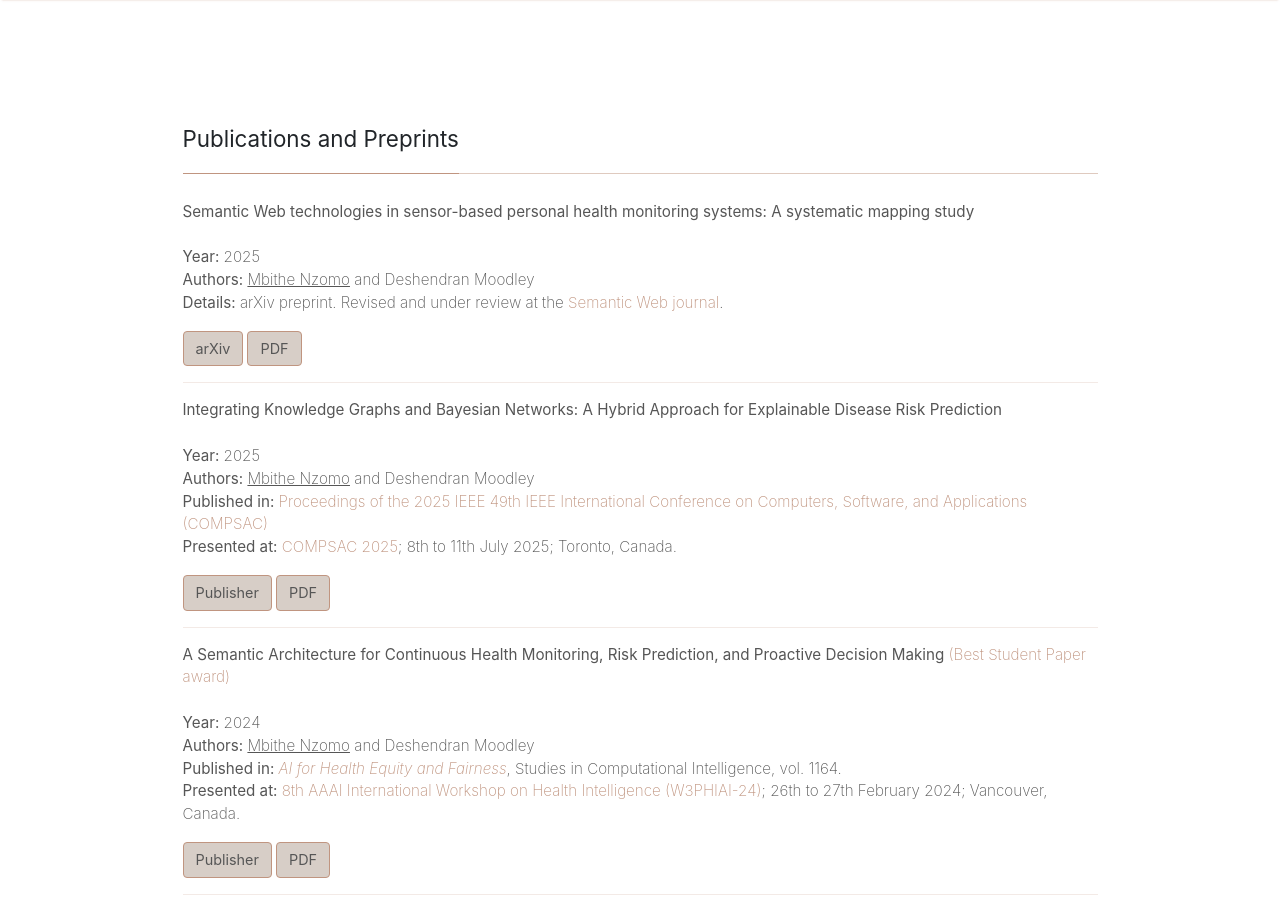
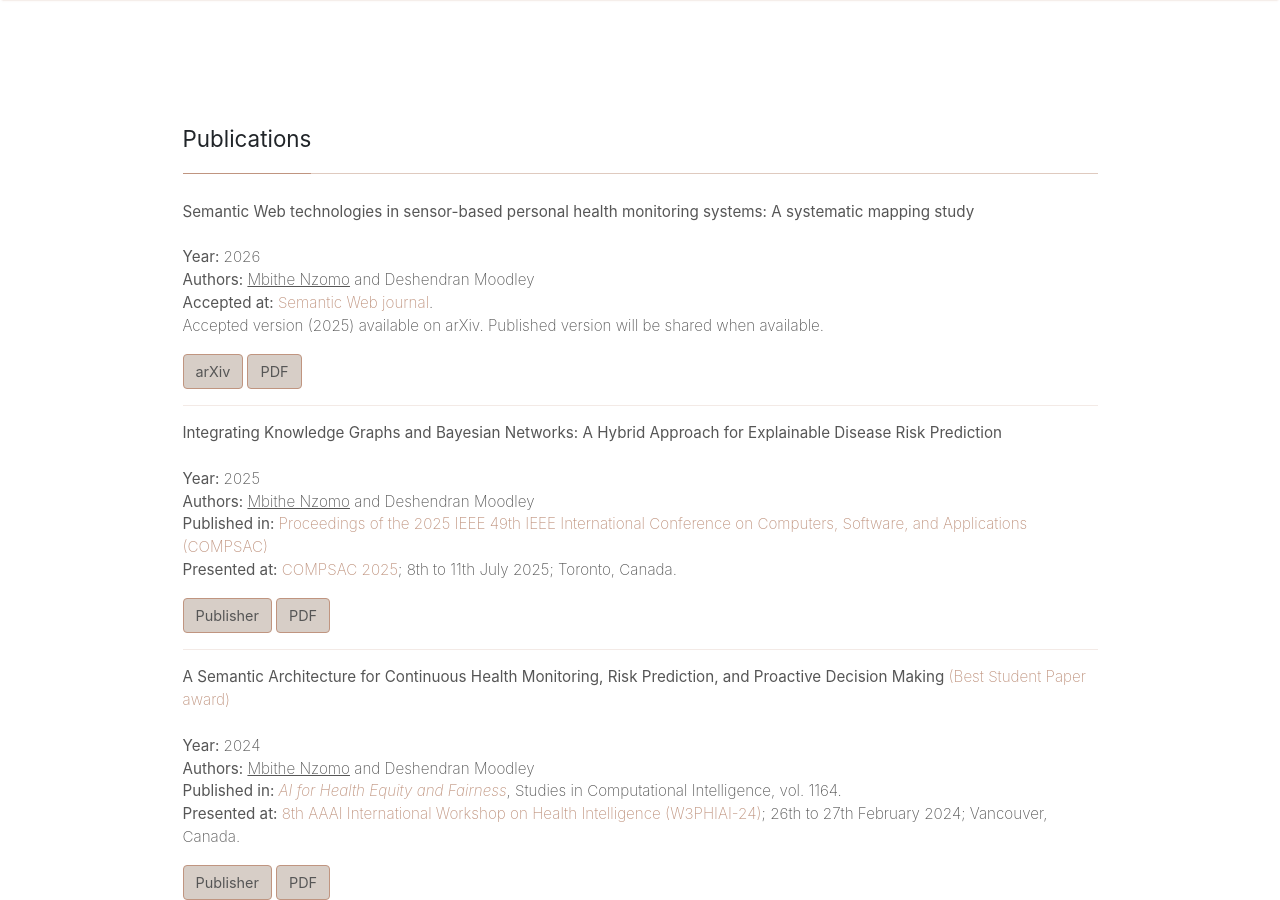
Before and after one commit to mbithenzomo/mbithenzomo.github.io, a Jekyll site: the page built from publications.html, in a window 1280 px wide and 900 px high. Built offline with Jekyll 4.4.1, drawn with Linux system fonts in a browser that asks for light colours; nearby versions of some CDN libraries.

Commit message:
Latest updates

```diff
--- a/cv.html
+++ b/cv.html
@@ -12,7 +12,7 @@ title: CV
       <div class="col-md-12">
         <div class="section-title">
             <h2><span>CV</span></h2>
-            <p><i>Last updated: 26 Sep 2025</i></p>
+            <p><i>Last updated: 26 Feb 2026</i></p>
         </div>
         <div class="section-title">
             <h3>Education</h3>
@@ -107,7 +107,7 @@ title: CV
         </div>
         <div class="section-title">
             <h3>Work Experience</h3>
-            <strong>Consultant</strong>, World Bank Group (2025)
+            <strong>Consultant</strong>, World Bank Group (2025 - 2026)
                 <ul>
                   <li>Worked with the <a href="https://www.jointdatacenter.org/" target="_blank">World Bank-UNHCR Joint Data Centre on Forced Displacement</a> as a <a href="https://www.worldbank.org/en/region/afr/brief/world-bank-group-africa-fellowship-program" target="_blank">World Bank Group Africa Fellow</a>.</li>
                   <li>Developed and deployed a full-stack web dashboard analysing malaria, climate, and refugee data in Uganda, to enable data-driven decision-making for malaria control.</li>
--- a/index.html
+++ b/index.html
@@ -11,7 +11,7 @@ title: Home
   <p align="justify">I'm a PhD candidate in Computer Science at the <a href="http://www.uct.ac.za/" target="_blank">University of Cape Town</a>, working on AI for explainable health risk prediction and decision support using multimodal and heterogeneous health data. I explore the integration of symbolic AI, particularly ontologies and knowledge graphs, with machine learning and Bayesian networks within a hybrid AI architecture.  My PhD research is conducted within the <a href="https://airu.org.za/" target="blank">Artificial Intelligence
     Research Unit (AIRU)</a>, which hosts South Africa's <a href="https://www.cair.org.za/" target="blank"> Centre for Artificial Intelligence
     Research (CAIR)</a> network. I'm supervised by Prof. Deshen Moodley.</p>
-  <p align="justify"> From February to September 2025, I was also a consultant at the <a href="https://www.jointdatacenter.org/" target="_blank"> World Bank-UNHCR Joint Data Centre on Forced Displacement (JDC)<a/> as a <a href="https://www.worldbank.org/en/region/afr/brief/world-bank-group-africa-fellowship-program" target="blank">World Bank Group Africa fellow</a>. I researched how forced displacement affects malaria vulnerability and burden, with a particular focus on how climate shocks mediate this relationship. I'm a <a href="https://www.forwomeninscience.com/" target="blank">L'Oréal-UNESCO For Women In Science Young Talents Awardee</a>, recipient of the
+  <p align="justify"> I am also a consultant at the <a href="https://www.jointdatacenter.org/" target="_blank"> World Bank-UNHCR Joint Data Centre on Forced Displacement (JDC)<a/> as a <a href="https://www.worldbank.org/en/region/afr/brief/world-bank-group-africa-fellowship-program" target="blank">World Bank Group Africa fellow</a>. I am researching how forced displacement affects malaria vulnerability and burden, with a particular focus on how climate shocks mediate this relationship. I'm a <a href="https://www.forwomeninscience.com/" target="blank">L'Oréal-UNESCO For Women In Science Young Talents Awardee</a>, recipient of the
     <a href="https://buildyourfuture.withgoogle.com/scholarships/generation-google-scholarship-emea">Generation Google Scholarship</a>, and alumni of the <a href="https://hpi.de/en/research/cooperations-partners/research-schools/university-of-cape-town.html" target="blank">
       Hasso Plattner Institute</a> and <a href="https://mawazoinstitute.org/fellowship" target="blank">Mawazo</a> fellowship programs.</p>
   <p align="justify">Prior to my PhD, I graduated with Distinction from the <a href="https://www.manchester.ac.uk/" target="_blank">University of
@@ -45,9 +45,9 @@ title: Home
 <br/>
   <div class="section-title" id="news">
       <h2><span>Highlights</span></h2>
+        <p style="font-size: 0.85rem;"><strong>December 2025:</strong> Our paper <a href="https://www.semantic-web-journal.net/content/semantic-web-technologies-sensor-based-personal-health-monitoring-systems-systematic-0" target="_blank">"Semantic Web technologies in sensor-based personal health monitoring systems: A systematic mapping study"</a> was accepted at the Semantic Web journal! It will soon be published as an open access article.</p> <hr>
         <p style="font-size: 0.85rem;"><strong>June 2025:</strong> Our paper "Integrating Knowledge Graphs and Bayesian Networks: A Hybrid Approach for Explainable Disease Risk Prediction" was
-            accepted at the <a href="https://ieeecompsac.computer.org/2025/" target="_blank">49th IEEE International Conference on Computers, Software, and Applications (COMPSAC 2025)</a> to be held in July in Toronto, Canada. Read the paper on  <a href="https://arxiv.org/pdf/2506.13920" target="_blank">arXiv</a>.</p> <hr>
-        <p style="font-size: 0.85rem;"><strong>February 2025:</strong> I have begun working as a consultant at the <a href="https://www.jointdatacenter.org/" target="_blank">World Bank-UNHCR Joint Data Centre on Forced Displacement</a>, through the <a href="https://www.worldbank.org/en/region/afr/brief/world-bank-group-africa-fellowship-program" target="blank">World Bank Group (WBG) Africa Fellowship program</a>. I'm one of 26 fellows selected from 3,039 applicants this year — an acceptance rate below 0.9%. See the 2025 fellow profiles <a href="{{site.baseurl}}/assets/files/WBG Africa Fellows 2025.pdf" target="_blank">here</a> (I'm on page 7!).</p> <hr>
+            accepted at the <a href="https://ieeecompsac.computer.org/2025/" target="_blank">49th IEEE International Conference on Computers, Software, and Applications (COMPSAC 2025)</a> to be held in July in Toronto, Canada. Paper available on <a href="https://doi.org/10.1109/COMPSAC65507.2025.00111" target="_blank">IEEE Xplore</a> or on <a href="https://arxiv.org/pdf/2506.13920" target="_blank">arXiv</a>.</p> <hr>
 
 
 <a target="_blank" href="{{site.baseurl}}/updates" class="btn btn-styled">Other updates</a>
--- a/publications.html
+++ b/publications.html
@@ -11,13 +11,14 @@ title: Publications
     <div class="row">
       <div class="col-md-12">
         <div class="section-title">
-            <h2><span>Publications and Preprints</span></h2>
+            <h2><span>Publications</span></h2>
         </div>
             <p>
               <strong>Semantic Web technologies in sensor-based personal health monitoring systems: A systematic mapping study</strong><br><br>
-              <strong>Year: </strong>2025<br>
+              <strong>Year: </strong>2026<br>
               <strong>Authors: </strong><u>Mbithe Nzomo</u> and Deshendran Moodley<br>
-              <strong>Details: </strong>arXiv preprint. Revised and under review at the <a href="https://www.semantic-web-journal.net/" target="_blank">Semantic Web journal</a>.
+              <strong>Accepted at:</strong> <a href="https://www.semantic-web-journal.net/" target="_blank">Semantic Web journal</a>. <br>
+                Accepted version (2025) available on arXiv. Published version will be shared when available.
             </p>
             <a target="_blank" href="https://arxiv.org/abs/2306.04335" class="btn btn-styled">arXiv</a>
             <a target="_blank" href="https://arxiv.org/pdf/2306.04335.pdf" class="btn btn-styled">PDF</a>
--- a/updates.html
+++ b/updates.html
@@ -14,8 +14,8 @@ title: Updates
             <h2><span>Updates</span></h2>
         </div>
         <!-- <div class="two-columns"> -->
-            <p><strong>June 2025:</strong> Our paper "Integrating Knowledge Graphs and Bayesian Networks: A Hybrid Approach for Explainable Disease Risk Prediction" was
-            accepted at the <a href="https://ieeecompsac.computer.org/2025/" target="_blank">49th IEEE International Conference on Computers, Software, and Applications (COMPSAC 2025)</a> to be held in July in Toronto, Canada. Read the paper on  <a href="https://arxiv.org/pdf/2506.13920" target="_blank">arXiv</a>.</p> <hr>
+            <p><strong>December 2025:</strong> Our paper <a href="https://www.semantic-web-journal.net/content/semantic-web-technologies-sensor-based-personal-health-monitoring-systems-systematic-0" target="_blank">"Semantic Web technologies in sensor-based personal health monitoring systems: A systematic mapping study"</a> was accepted at the Semantic Web journal! It will soon be published as an open access article.</p> <hr>
+            <p><strong>June 2025:</strong> Our paper "Integrating Knowledge Graphs and Bayesian Networks: A Hybrid Approach for Explainable Disease Risk Prediction" was accepted at the <a href="https://ieeecompsac.computer.org/2025/" target="_blank">49th IEEE International Conference on Computers, Software, and Applications (COMPSAC 2025)</a> to be held in July in Toronto, Canada. Paper available on <a href="https://doi.org/10.1109/COMPSAC65507.2025.00111" target="_blank">IEEE Xplore</a> or on <a href="https://arxiv.org/pdf/2506.13920" target="_blank">arXiv</a>.</p> <hr>
             <p><strong>February 2025:</strong> I have begun working as a consultant at the <a href="https://www.jointdatacenter.org/" target="_blank">World Bank-UNHCR Joint Data Centre on Forced Displacement</a>, through the <a href="https://www.worldbank.org/en/region/afr/brief/world-bank-group-africa-fellowship-program" target="blank">World Bank Group (WBG) Africa Fellowship program</a>. I'm researching how forced displacement affects malaria vulnerability and burden, with a particular focus on how climate shocks mediate this relationship. The WBG Africa fellowship is highly selective, targeting talented African nationals who are completing or have recently completed their PhDs. I'm one of 26 fellows selected from 3,039 applicants this year — an acceptance rate below 0.9%. See the 2025 fellow profiles <a href="{{site.baseurl}}/assets/files/WBG Africa Fellows 2025.pdf" target="_blank">here</a> (I'm on page 7!).</p> <hr>
             <p><strong>December 2024:</strong> My research was <a href="https://www.standardmedia.co.ke/health/amp/health-science/article/2001508772/breaking-barriers-scientist-uses-ai-to-transform-healthcare" target="blank">featured in The Standard</a>, one of Kenya's largest newspapers.</p> <hr>
             <p><strong>December 2024:</strong> Awarded the <a href="https://www.forwomeninscience.com/" target="blank">L'Oréal-UNESCO For Women In Science 2024 Sub-Saharan Africa Young Talents Award</a> at a ceremony in Cotonou, Benin. 🎉 I'm one of 30 doctoral and post-doctoral researchers selected through a rigourous scientific review of 788 eligible applicants across Africa. See press kit and awardee profiles <a href="{{site.baseurl}}/assets/files/FWIS Africa 2024.pdf" target="_blank">here</a> (I'm on page 38!).</p> <hr>
```
